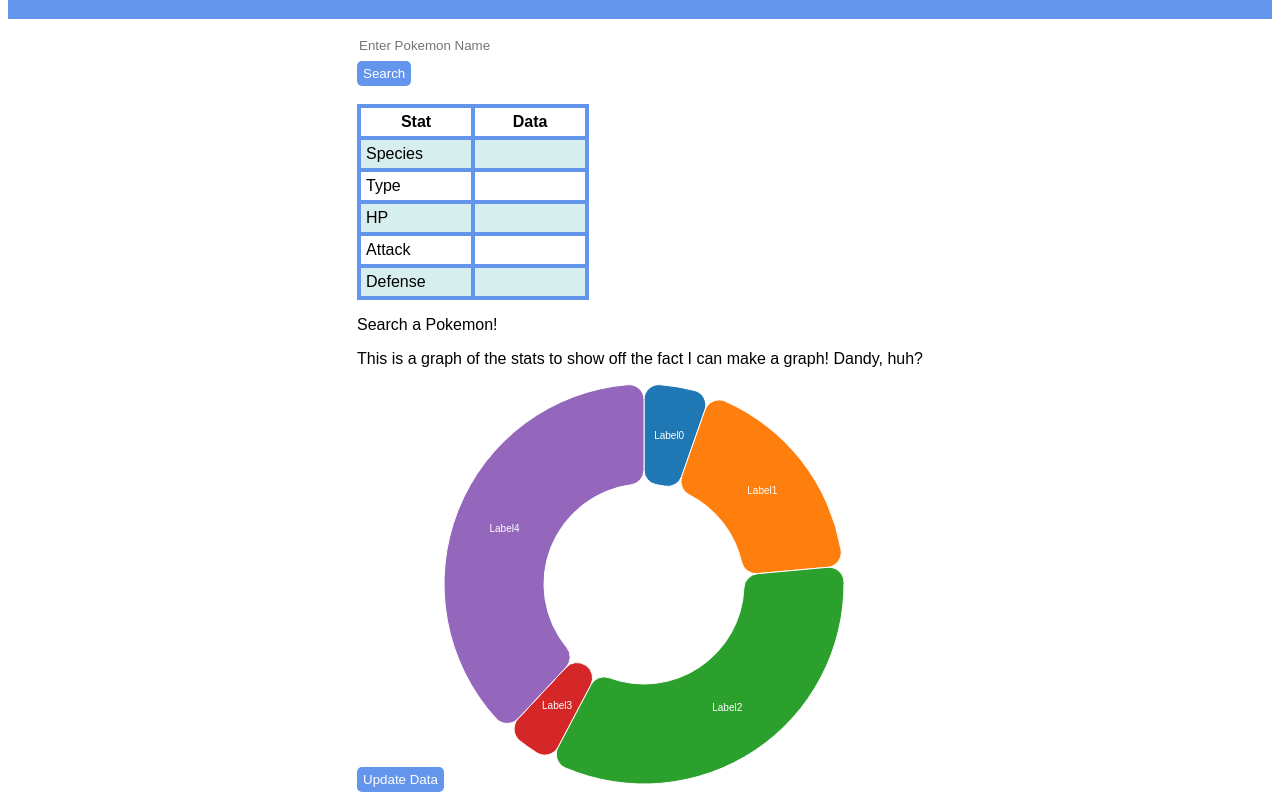
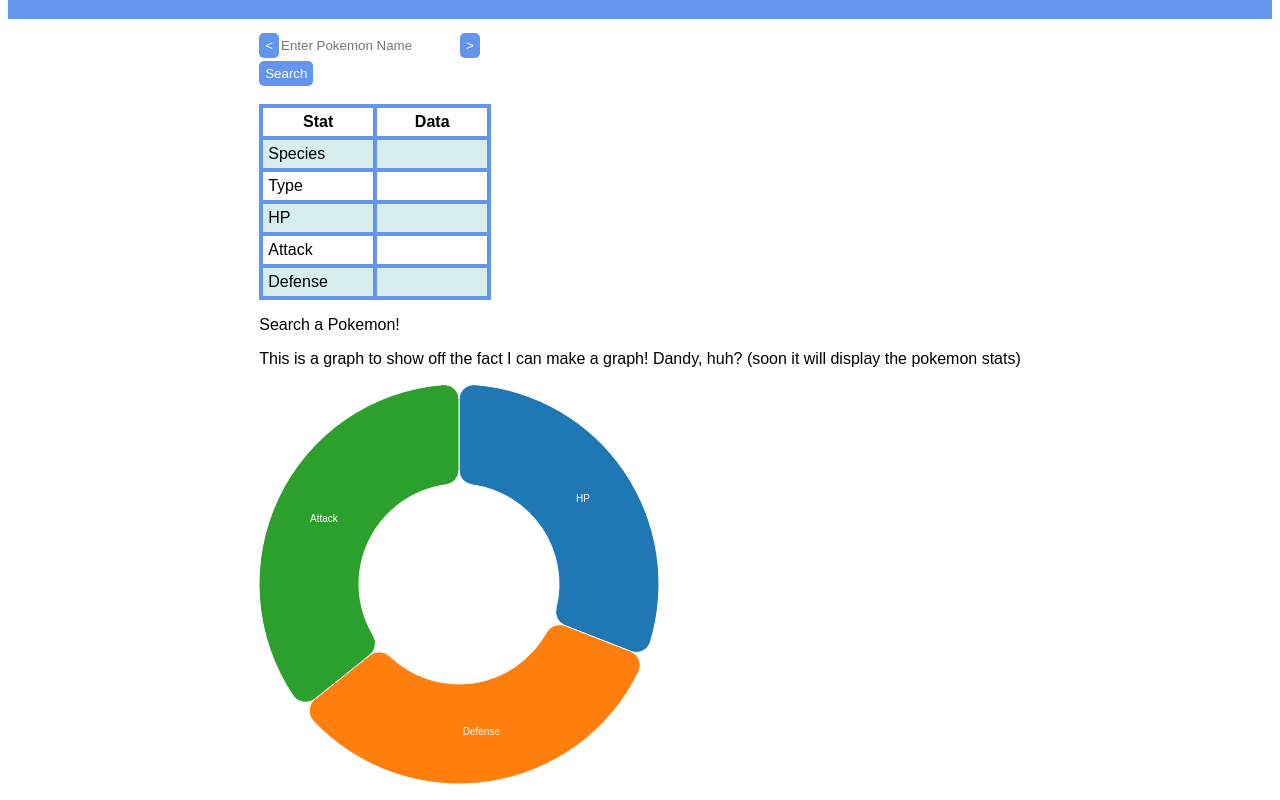
Before and after one commit to HSEdwards/pokedex, a Gatsby site: page / in a window 1280 px wide. Shown: the part 79-879 px from the top of the page. Built offline with nearby package versions, Linux system fonts and the light colour scheme; Gatsby itself is replaced by a stand-in of ours.

Commit message:
Added like link editing and functional pie chart

```diff
--- a/gatsby-config.js
+++ b/gatsby-config.js
@@ -4,4 +4,10 @@ module.exports = {
     siteUrl: `https://www.yourdomain.tld`,
   },
   plugins: [],
+  pathPrefix: "/pokedex",
 }
+
+//added so that github can run this program as a website w/ a link
+module.exports = {
+
+}
--- a/gatsby-ssr.js
+++ b/gatsby-ssr.js
@@ -0,0 +1,3 @@
+
+import wrapWithProvider from './provider'
+export const wrapRootElement = wrapWithProvider
--- a/src/pages/index.js
+++ b/src/pages/index.js
@@ -6,6 +6,8 @@ import { useDispatch } from 'react-redux'
 import { pieDataUpdateAction } from '../redux/pieData/pieActions'
 import { usePieData } from '../redux/pieData/usePieData'
 import Pie from '../components/pie'
+
+import * as d3 from 'd3';
 
 
 // the card baby!
@@ -16,6 +18,8 @@ const IndexPage = () => {
   const [pokemonName, setPokemonName] = React.useState("pikachu");
   const [pokemon, setPokemon] = React.useState({
     name: "",
+    //slightly -- very -- faulty
+    id: 0,
     species: "",
     image: "",
     hp: "",
@@ -23,6 +27,11 @@ const IndexPage = () => {
     defense: "",
     type: ""
   });
+  const [pokemonData, setPokemonData] = React.useState(
+    [{label: "HP", value: 13},
+    {label: "Defense", value: 14},
+    {label: "Attack", value: 15}]
+    );
 
   //connect to api
   const searchPokemon = () => {
@@ -31,6 +40,7 @@ const IndexPage = () => {
         (response) => {
           setPokemon({
             name: pokemonName,
+            id: response.data.order,
             species: response.data.species.name,
             image: response.data.sprites.front_default,
             hp: response.data.stats[0].base_stat,
@@ -38,10 +48,13 @@ const IndexPage = () => {
             defense: response.data.stats[2].base_stat,
             type: response.data.types[0].type.name,
           })
+          //var h = parseInt(pokemon.hp);
+          setPokemonData([{label: "Hp", value: response.data.stats[0].base_stat},
+          {label: "Defense", value:  response.data.stats[2].base_stat},
+          {label: "Attack", value: response.data.stats[1].base_stat}])
           setPokemonChosen(true);
         }
       );
-
 
     }catch (e){
 
@@ -49,27 +62,86 @@ const IndexPage = () => {
     }
   }
 
-  //pull data together for graph
-  const pokemonData = [pokemon.hp, pokemon.defense, pokemon.attack];
+  const incrementPokemon = () => {
+    try{
+      Axios.get('https://pokeapi.co/api/v2/pokemon/' + ((pokemon.id) + 1)).then(
+        (response) => {
+          setPokemon({
+            name: response.data.species.name,
+            id: response.data.order,
+            species: response.data.species.name,
+            image: response.data.sprites.front_default,
+            hp: response.data.stats[0].base_stat,
+            attack: response.data.stats[1].base_stat,
+            defense: response.data.stats[2].base_stat,
+            type: response.data.types[0].type.name,
+          })
+          setPokemonName(response.data.species.name)
+          setPokemonData([{label: "Hp", value: response.data.stats[0].base_stat},
+          {label: "Defense", value:  response.data.stats[2].base_stat},
+          {label: "Attack", value: response.data.stats[1].base_stat}])
+          setPokemonChosen(true);
+        }
+      );
+
+    }catch (e){
+
+      console.log(e)
+    }
+  }
+
+  const decrementPokemon = () => {
+    let x = (pokemon.id) - 1;
+    try{
+      Axios.get('https://pokeapi.co/api/v2/pokemon/' + x).then(
+        (response) => {
+          setPokemon({
+            name: pokemonName,
+            id: response.data.order,
+            species: response.data.species.name,
+            image: response.data.sprites.front_default,
+            hp: response.data.stats[0].base_stat,
+            attack: response.data.stats[1].base_stat,
+            defense: response.data.stats[2].base_stat,
+            type: response.data.types[0].type.name,
+          })
+          setPokemonName(response.data.species.name)
+          setPokemonData([{label: "Hp", value: response.data.stats[0].base_stat},
+          {label: "Defense", value:  response.data.stats[2].base_stat},
+          {label: "Attack", value: response.data.stats[1].base_stat}])
+          setPokemonChosen(true);
+        }
+      );
+
+    }catch (e){
+
+      console.log(e)
+    }
+  }
+
+
 
   //pie
   const dispatch = useDispatch()
   const pieDataValues = usePieData()
   const pieDataUpdateActionFunction = pieDataUpdateAction
 
+  //set pie
+
+
   //the display
   return (
-
     <Layout pageTitle="Pokedex">
 
       <div>
-
+          <button onClick = {decrementPokemon}>   {'<'}   </button>
           <input type="text"
           onChange={(event) => {
             setPokemonName(event.target.value);
           }}
           placeholder="Enter Pokemon Name"/>
-           <br></br>
+          <button onClick = {incrementPokemon}>   {'>'}   </button>
+          <br></br>
           <button onClick = {searchPokemon} >Search</button>
 
         <div>
@@ -110,12 +182,11 @@ const IndexPage = () => {
         </div>
 
         <div>
-          <p>This is a graph of the stats to show off the fact I can make a graph! Dandy, huh?</p>
-          <button onClick={() => dispatch(pieDataUpdateActionFunction())}>
-            Update Data
-          </button>
+          <p>This is a graph to show off the fact I can make a graph! Dandy, huh?
+            (soon it will display the pokemon stats)
+          </p>
           <Pie
-            data={pieDataValues}
+            data={pokemonData}
             width={400}
             height={400}
             innerRadius={100}
--- a/src/redux/pieData/pieActions.js
+++ b/src/redux/pieData/pieActions.js
@@ -1,5 +1,6 @@
 export const actionTypes = { UPDATE_DATA: 'UPDATE_DATA' }
 
 export function pieDataUpdateAction() {
+    console.log("updating")
   return { type: actionTypes.UPDATE_DATA }
 }
--- a/src/redux/pieData/pieDataReducer.js
+++ b/src/redux/pieData/pieDataReducer.js
@@ -1,11 +1,10 @@
 import {actionTypes} from './pieActions'
 import {generateRandomValues} from '../../../src/utils/randomDataGenerator'
 
- const pieData = (state = {}, action) => {
+const pieData = (state = {}, action) => {
     switch (action.type) {
         case actionTypes.UPDATE_DATA:
-            return [1,2,3,4]
-            //return generateRandomValues()
+            return generateRandomValues()
         default:
             return state
     }
--- a/src/redux/pieData/usePieData.js
+++ b/src/redux/pieData/usePieData.js
@@ -1,5 +1,5 @@
 import {  useSelector } from "react-redux";
 
-export  function usePieData() {
+export function usePieData() {
    return  useSelector(state => state.pieData)
 }
--- a/src/utils/randomDataGenerator.js
+++ b/src/utils/randomDataGenerator.js
@@ -1,9 +1,7 @@
 import * as d3 from 'd3';
 
-
-
-export const generateRandomValues = (value, length = 5) =>
-d3.range(length).map((item, index) => ({
-  label: 'Label'+ index,
-  value: value === null || value === undefined ? Math.random() * 100 : value
-}));
+export const generateRandomValues = (value, length = 3) =>
+  d3.range(length).map((item, index) => ({
+      label: 'Label'+ index,
+      value: Math.floor(Math.random()*10) }
+));
```
Also changed, not shown: gatsby-node.js (+7 -8 lines), package.json (+6 -2 lines), 1 other file.
